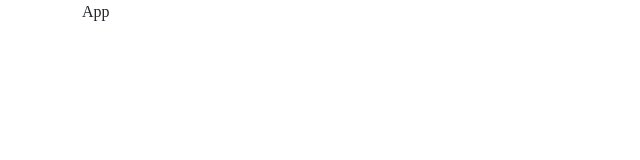
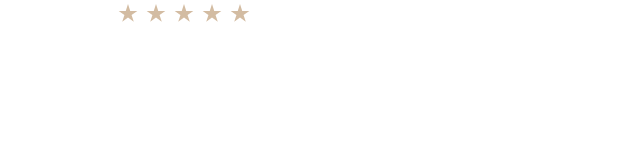
Before and after one commit to marinaFrontend/react-edu, a React (Create React App) app: page / in a window 1280 px wide. Shown: the top 160 px of the page, without its empty margins (0-640 px from the left). Built offline with nearby package versions, Linux system fonts and the light colour scheme; a web font is replaced by a local one.

Commit message:
HW-3_ts_films

```diff
--- a/src/App.css
+++ b/src/App.css
@@ -23,3 +23,7 @@ h6 {
 img {
   max-width: 100%;
 }
+
+ul, ol {
+  list-style: none;
+}
--- a/src/App.tsx
+++ b/src/App.tsx
@@ -1,8 +1,14 @@
 import React from 'react';
+import {Stars} from './components/Stars/Stars';
+
 import './App.css';
 
 function App() {
-  return <div className="container">App</div>;
+  return (
+    <div className="container">
+      <Stars count={5} />
+    </div>
+  );
 }
 
 export default App;
--- /dev/null
+++ b/src/components/Star/Star.tsx
@@ -0,0 +1,16 @@
+import React from 'react';
+
+export const Star = () => {
+  return (
+    <svg
+      fill="#D3BCA2"
+      height="28"
+      viewBox="0 0 18 18"
+      width="28"
+      xmlns="http://www.w3.org/2000/svg"
+    >
+      <path d="M9 11.3l3.71 2.7-1.42-4.36L15 7h-4.55L9 2.5 7.55 7H3l3.71 2.64L5.29 14z" />
+      <path d="M0 0h18v18H0z" fill="none" />
+    </svg>
+  );
+};
--- /dev/null
+++ b/src/components/Stars/Stars.tsx
@@ -0,0 +1,26 @@
+import React from 'react';
+import {Star} from '../Star/Star';
+
+import {range} from '../../helpers/utils';
+import {NumRangeModel} from '../../models/numRangeModel';
+
+interface StarsProps {
+  count: NumRangeModel;
+}
+
+function isValidNumber(num: number) {
+  return !!num && Number.isInteger(num) && num > 0 && num < 6;
+}
+
+export const Stars = ({count}: StarsProps) => {
+  return (
+    <ul className="card-body-stars u-clearfix d-flex">
+      {isValidNumber(count) &&
+        range(1, count).map((star) => (
+          <li key={star}>
+            <Star />
+          </li>
+        ))}
+    </ul>
+  );
+};
--- /dev/null
+++ b/src/helpers/utils.ts
@@ -0,0 +1,3 @@
+export const range = (start: number, end: number) => {
+  return [...Array(end).keys()].map((el) => el + start);
+};
--- /dev/null
+++ b/src/models/numRangeModel.ts
@@ -0,0 +1 @@
+export type NumRangeModel = 1 | 2 | 3 | 4 | 5;
--- a/tsconfig.json
+++ b/tsconfig.json
@@ -13,6 +13,7 @@
       "es2015"
     ],                                                   /* Specify a set of bundled library declaration files that describe the target runtime environment. */
     "jsx": "react",                                      /* Specify what JSX code is generated. */
+    "jsxImportSource": "react-jsx",                      /* Specify module specifier used to import the JSX factory functions when using 'jsx: react-jsx*'. */
     "sourceMap": true,                                   /* Create source map files for emitted JavaScript files. */
 
     /* Visit https://aka.ms/tsconfig to read more about this file */
@@ -30,7 +31,6 @@
     // "emitDecoratorMetadata": true,                    /* Emit design-type metadata for decorated declarations in source files. */
     // "jsxFactory": "",                                 /* Specify the JSX factory function used when targeting React JSX emit, e.g. 'React.createElement' or 'h'. */
     // "jsxFragmentFactory": "",                         /* Specify the JSX Fragment reference used for fragments when targeting React JSX emit e.g. 'React.Fragment' or 'Fragment'. */
-    // "jsxImportSource": "",                            /* Specify module specifier used to import the JSX factory functions when using 'jsx: react-jsx*'. */
     // "reactNamespace": "",                             /* Specify the object invoked for 'createElement'. This only applies when targeting 'react' JSX emit. */
     // "noLib": true,                                    /* Disable including any library files, including the default lib.d.ts. */
     // "useDefineForClassFields": true,                  /* Emit ECMAScript-standard-compliant class fields. */
```
Also changed, not shown: src/reportWebVitals.ts (renamed from src/reportWebVitals.tsx), src/setupTests.ts (renamed from src/setupTests.tsx). Lines whose indentation alone changed are shown as unchanged.
